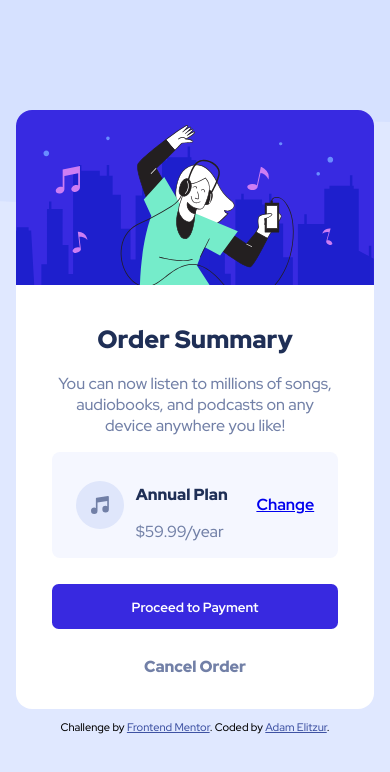
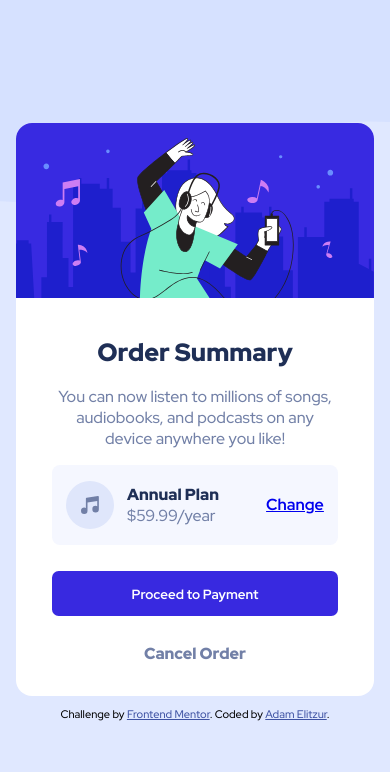
Before and after one commit to AdamEli/FM-03-Order-summary, a plain HTML site: page index.html in a window 390 px wide. Drawn offline with Linux system fonts and the light colour scheme.

Commit message:
more responsiveness!!

```diff
--- a/app.css
+++ b/app.css
@@ -46,7 +46,7 @@ p {
     display: flex;
     align-items: center;
     justify-content: space-between;
-    padding: 1em 1.5em;
+    padding: 1em 5%;
     border-radius: 0.5em;
     width: 100%;
     gap: 5%;
@@ -64,6 +64,7 @@ p {
 .pricing p {
     font-weight: 900;
     color: hsl(223, 47%, 23%);
+    margin: 0;
 }
 .pricing span {
     color: hsl(224, 23%, 55%);
@@ -112,7 +113,4 @@ button:hover {
         background-position: top left;
         background-repeat: no-repeat;
     }
-    /* .card {
-        max-width: 95%;
-    } */
 }
--- a/index.html
+++ b/index.html
@@ -45,7 +45,7 @@
                         <img src="images/icon-music.svg" alt="" class="test" />
                         <div class="vertical">
                             <p>Annual Plan</p>
-                            <span>$59.99/year</span>
+                            <span>$59.99<wbr>/year</wbr></span>
                         </div>
                         <a href="#">Change</a>
                     </div>
```
